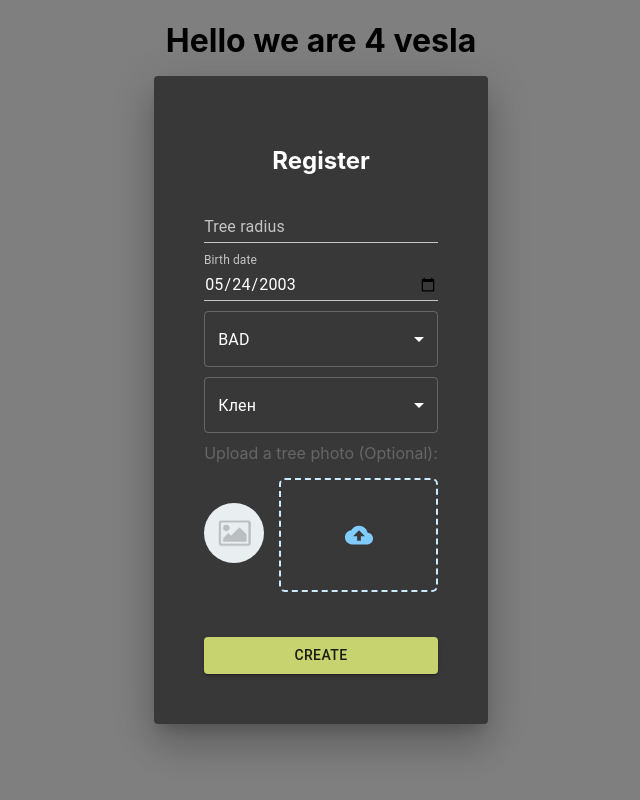
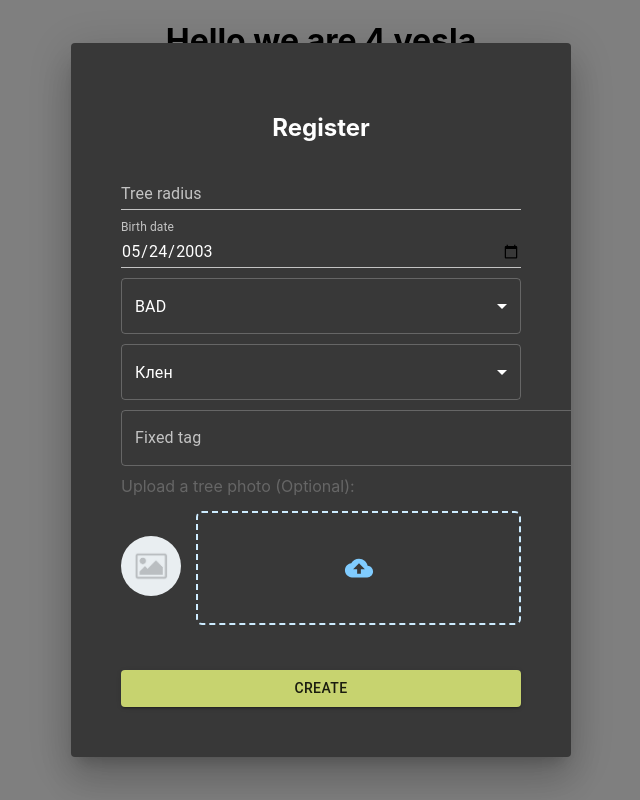
Before and after one commit to ihor-pidhornyi/hackaton-frontend, a React (Create React App) app: page / in a window 1280 px wide. Both pictures are taken after a click on the button "OPEN SIMPLE DIALOG". Shown: the whole page, without its empty margins (319-959 px from the left). Built offline with nearby package versions, Linux system fonts and the light colour scheme; the HTML template or start-up script is replaced by a standard one.

Commit message:
feat: tags

```diff
--- a/src/components/CreateTreeForm/CreateTreeForm.tsx
+++ b/src/components/CreateTreeForm/CreateTreeForm.tsx
@@ -1,7 +1,9 @@
 import React, { useRef, useState } from 'react'
 import { Link } from 'react-router-dom'
 import {
+  Autocomplete,
   Button,
+  Chip,
   Dialog,
   DialogTitle,
   MenuItem,
@@ -41,8 +43,17 @@ const types = [
   },
 ]
 
+const tasks1 = [432, 4123, 423423, 423, 342, 324]
+
+const fixedOptions = [tasks1[6]]
+
 type Type = {
   description: string
+  name: string
+}
+
+type Task = {
+  id: number
   name: string
 }
 
@@ -53,6 +64,7 @@ type FormData = {
   typeId: string
   birthDate: string
   state: States
+  tasks: number[]
 }
 
 export interface ICreateTreeForm {
@@ -235,6 +247,40 @@ function CreateTreeForm({ open, onClose }: ICreateTreeForm) {
             </label>
 
             <label className="form-item">
+              <Controller
+                name={'tasks'}
+                defaultValue={[]}
+                control={control}
+                render={({ field: { onChange, value } }) => (
+                  <Autocomplete
+                    multiple
+                    id="fixed-tags-demo"
+                    value={value}
+                    onChange={onChange}
+                    options={tasks1}
+                    getOptionLabel={(option) => option.toString()}
+                    renderTags={(tagValue, getTagProps) =>
+                      tagValue.map((option, index) => (
+                        <Chip
+                          {...getTagProps({ index })}
+                          disabled={fixedOptions.indexOf(option) !== -1}
+                        />
+                      ))
+                    }
+                    style={{ width: 500 }}
+                    renderInput={(params) => (
+                      <TextField
+                        {...params}
+                        label="Fixed tag"
+                        placeholder="Favorites"
+                      />
+                    )}
+                  />
+                )}
+              />
+            </label>
+
+            <label className="form-item">
               <div className="file-label">Upload a tree photo (Optional):</div>
               <div className="file-content">
                 <div className="preview">
```
